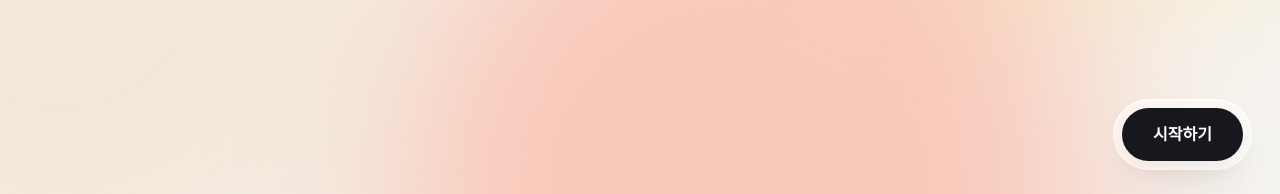
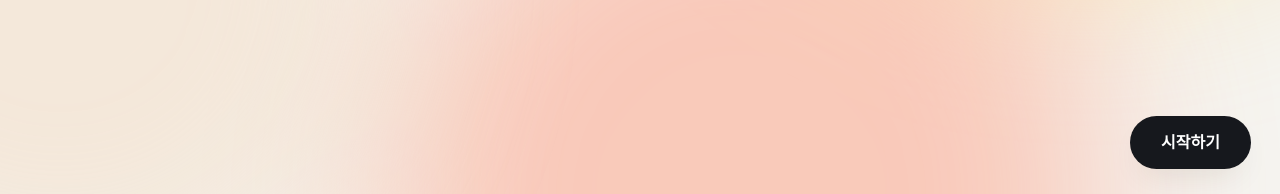
Before and after one commit to jhlee8568/sungshin-career-program, a plain HTML site: page index.html in a window 1280 px wide. Shown: the part 606-800 px from the top of the page. Drawn offline with Linux system fonts and the light colour scheme.

Commit message:
Remove outer container around start button
Co-Authored-By: Claude Fable 5.2 <noreply@anthropic.com>

```diff
--- a/index.html
+++ b/index.html
@@ -63,6 +63,8 @@ button:focus-visible,a:focus-visible,input:focus-visible,summary:focus-visible{o
 /* 이전·다음·시작하기: 오른쪽 아래 고정 */
 .nav{position:fixed;z-index:15;bottom:calc(24px + env(safe-area-inset-bottom,0px));right:max(28px,calc((100vw - 1280px)/2 + 28px));display:flex;align-items:center;gap:10px;padding:8px;border-radius:999px;background:var(--glass);-webkit-backdrop-filter:blur(22px) saturate(180%);backdrop-filter:blur(22px) saturate(180%);border:1px solid var(--gbrd);box-shadow:inset 0 1px 0 var(--ghi),0 18px 44px -16px var(--gsh)}
 .nav:empty{display:none}
+.nav:has(> .btn:only-child){background:none;-webkit-backdrop-filter:none;backdrop-filter:none;border-color:transparent;box-shadow:none;padding:0}
+.nav:has(> .btn:only-child) .btn{box-shadow:0 14px 32px -12px var(--gsh)}
 .nav .btn{box-shadow:none}
 .nav .hint{font-variant-numeric:tabular-nums;padding:0 6px}
 .btn{font-size:16px;font-weight:600;border-radius:999px;padding:13px 30px}
```
